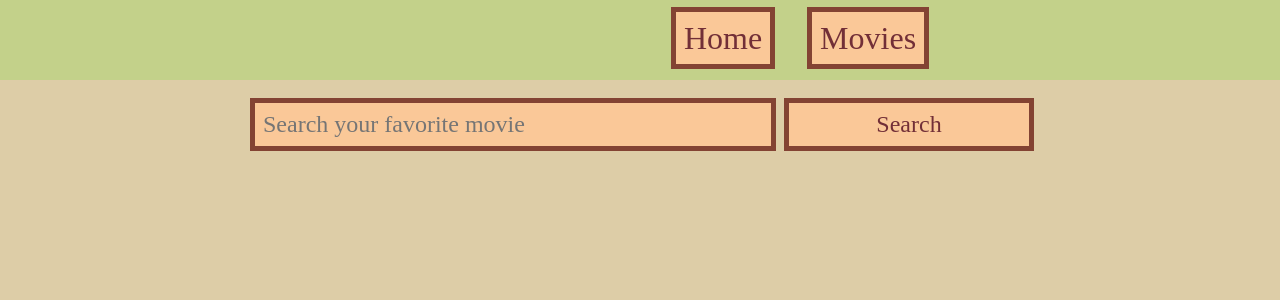
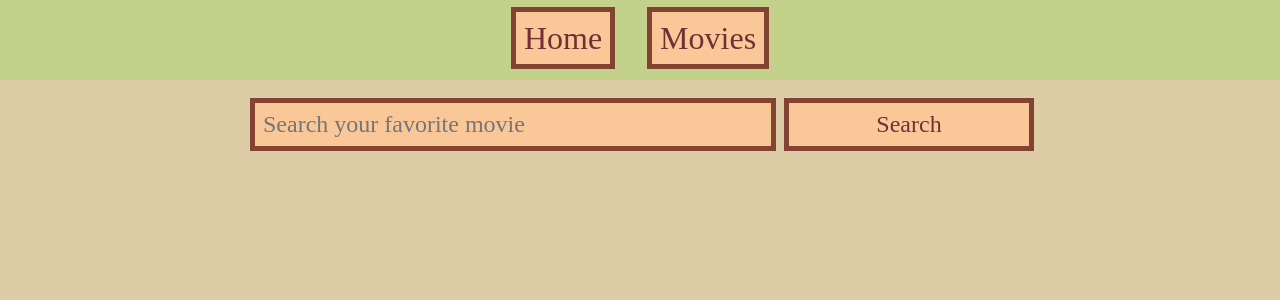
Before and after one commit to EkaterinaKononenko/goit-react-hw-05-movies, a React (Create React App) app: page /goit-react-hw-05-movies/movies in a window 1280 px wide. Shown: the top 300 px of the page. Built offline with nearby package versions, Linux system fonts and the light colour scheme; a web font is replaced by a local one.

Commit message:
update header style

```diff
--- a/src/components/SharedLayout/SharedLayout.styled.js
+++ b/src/components/SharedLayout/SharedLayout.styled.js
@@ -3,7 +3,7 @@ import styled from "styled-components";
 
 export const Header = styled.header`
   height: 60px;
-  width: 1600px;
+  width: 100%;
   padding-top: 20px;
   background-color: ${props => props.theme.colors.thirdBackground};
   top: 0;
```
